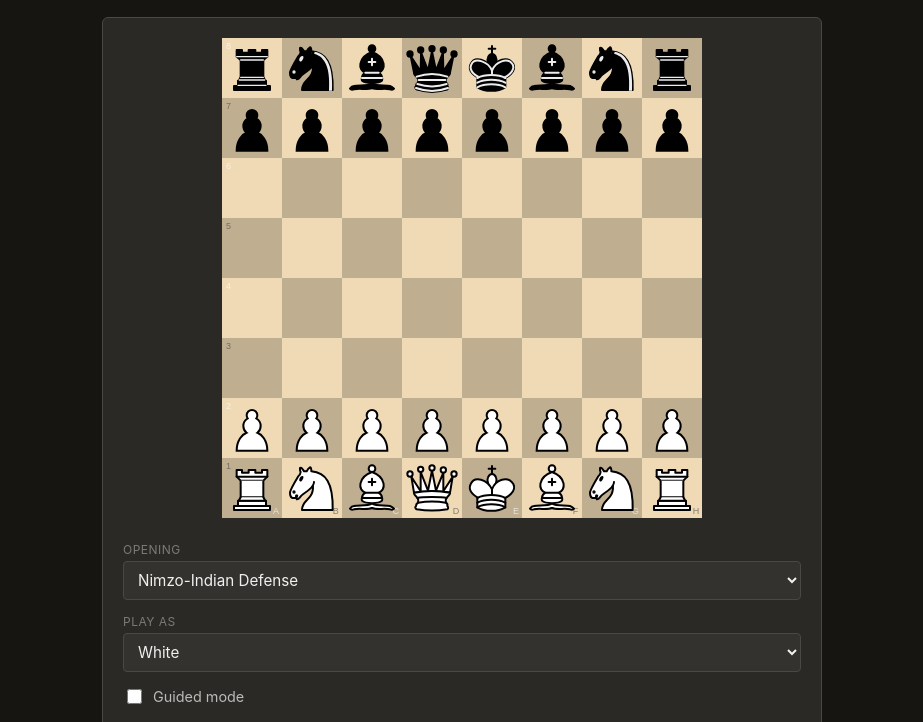
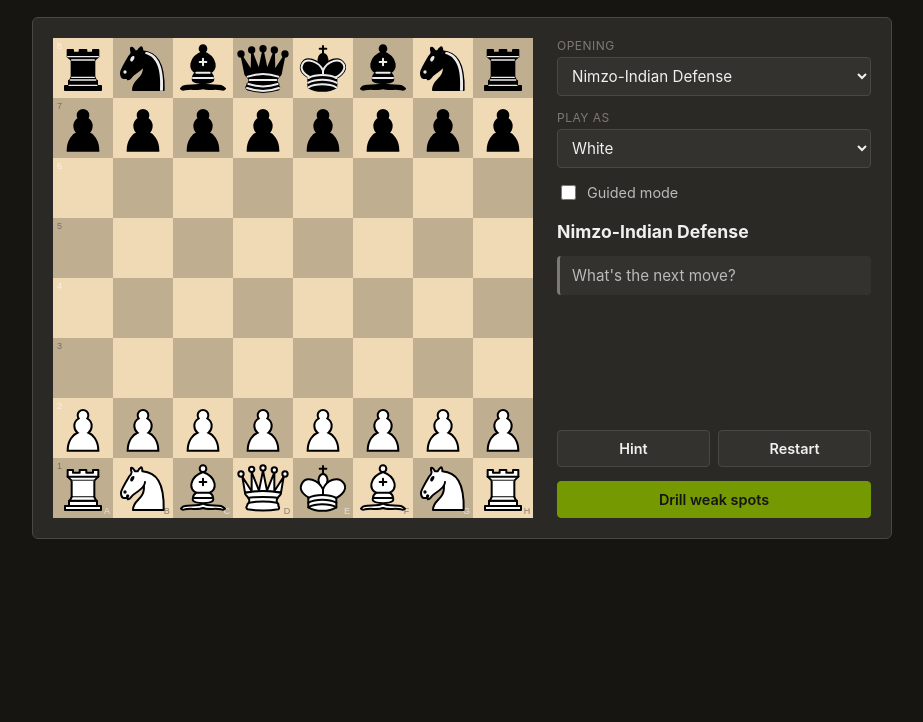
Before and after one commit to thedtripp/chesstr, a plain HTML site: page index.html in a window 1280 px wide. Shown: the part 58-780 px from the top of the page, without its empty margins (178-1101 px from the left). Drawn offline with nearby package versions, Linux system fonts and the light colour scheme.

Commit message:
Fix layout not fitting on laptop screens
The app container was capped at 720px, too narrow for a 480px board
plus side panel to fit together -- so the panel always wrapped below
the board regardless of window size, pushing the page past typical
laptop viewport heights. Widen the cap so they sit side by side down
to ~780px wide, falling back to a stacked layout below that.

Also stop the "Drill weak spots" button from inheriting flex-grow
meant for the Hint/Restart row -- in the panel's vertical layout that
was stretching it to fill all remaining height instead of sizing to
its content.

```diff
--- a/static/styles.css
+++ b/static/styles.css
@@ -25,7 +25,7 @@ body {
 }
 
 .chesstr-app {
-    max-width: 720px;
+    max-width: 860px;
     margin: 0 auto;
 }
 
@@ -105,11 +105,11 @@ square.move-dest.oc {
 }
 
 .challenge-details-container {
-    flex: 1 1 220px;
+    flex: 1 1 200px;
     display: flex;
     flex-direction: column;
     gap: 14px;
-    min-width: 220px;
+    min-width: 200px;
 }
 
 .control-group {
@@ -216,6 +216,7 @@ square.move-dest.oc {
 }
 
 .challenge-details-button-primary {
+    flex: 0 0 auto;
     background-color: var(--accent);
     border-color: var(--accent);
     color: #161512;
```
